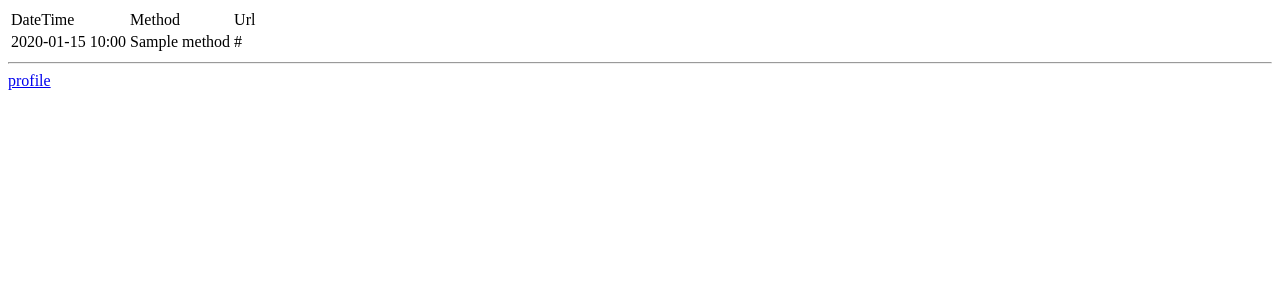
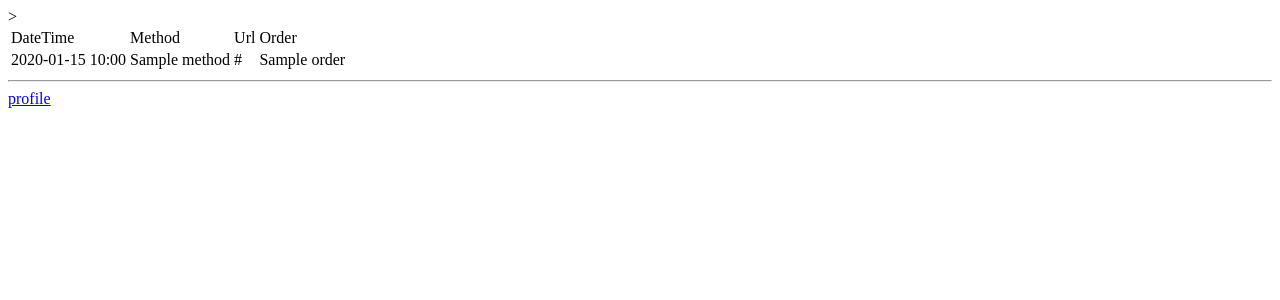
Before and after one commit to yarfirst/42-test-yar_first, a Django app: template _test42/main/templates/request_log.html in a window 1280 px wide. Shown: the top 300 px of the page. Run offline with Django 3.2, Linux system fonts and the light colour scheme; the template is opened without the code that fills it: most values are stand-ins (such as "Sample title", 1, 10 or a date in 2020); some libraries are stand-ins or nearby versions.

Commit message:
ticket:13 order

```diff
--- a/_test42/main/admin.py
+++ b/_test42/main/admin.py
@@ -16,7 +16,7 @@ class ProfileAdmin(admin.ModelAdmin):
 
 
 class RequestLogAdmin(admin.ModelAdmin):
-    list_display = ('datetime', 'method', 'url', 'remote_addr')
+    list_display = ('datetime', 'method', 'url', 'remote_addr', 'order')
 
 
 class ModelChangesLogAdmin(admin.ModelAdmin):
--- a/_test42/main/models.py
+++ b/_test42/main/models.py
@@ -53,6 +53,8 @@ class RequestLog(models.Model):
     remote_addr = models.CharField(max_length=60)
     datetime = models.DateTimeField(auto_now=True, auto_now_add=True)
 
+    order = models.IntegerField(default=0)
+
 
 class ModelChangesLog(models.Model):
 
--- a/_test42/main/templates/request_log.html
+++ b/_test42/main/templates/request_log.html
@@ -3,11 +3,12 @@
 {% block content %}
 <table>
 	<tr>
-		<td>DateTime</td><td>Method</td><td>Url</td>
+		<td>DateTime</td><td>Method</td><td>Url</td>><td>Order</td>
 	</tr>
 	{% for r in request_logs %}
 	<tr>
-		<td>{{ r.datetime|date:'Y-m-d H:i' }}</td><td>{{ r.method }}</td><td>{{ r.url }}</td>
+		<td>{{ r.datetime|date:'Y-m-d H:i' }}</td><td>{{ r.method }}</td>
+		<td>{{ r.url }}</td><td>{{ r.order }}</td>
 	</tr>
 	{% endfor %}
 </table>
--- a/_test42/main/views.py
+++ b/_test42/main/views.py
@@ -48,7 +48,7 @@ def profile_edit(request, profile_id=None):
 
 
 def request_log(request):
-    request_logs = RequestLog.objects.order_by('id')[:10]
+    request_logs = RequestLog.objects.order_by('-order', 'id')[:10]
     request_logs = list(request_logs)
 
     return render(request, 'request_log.html', {'request_logs': request_logs})
```
Also changed, not shown: _test42/main/migrations/0005_auto__add_field_requestlog_order.py (added).
